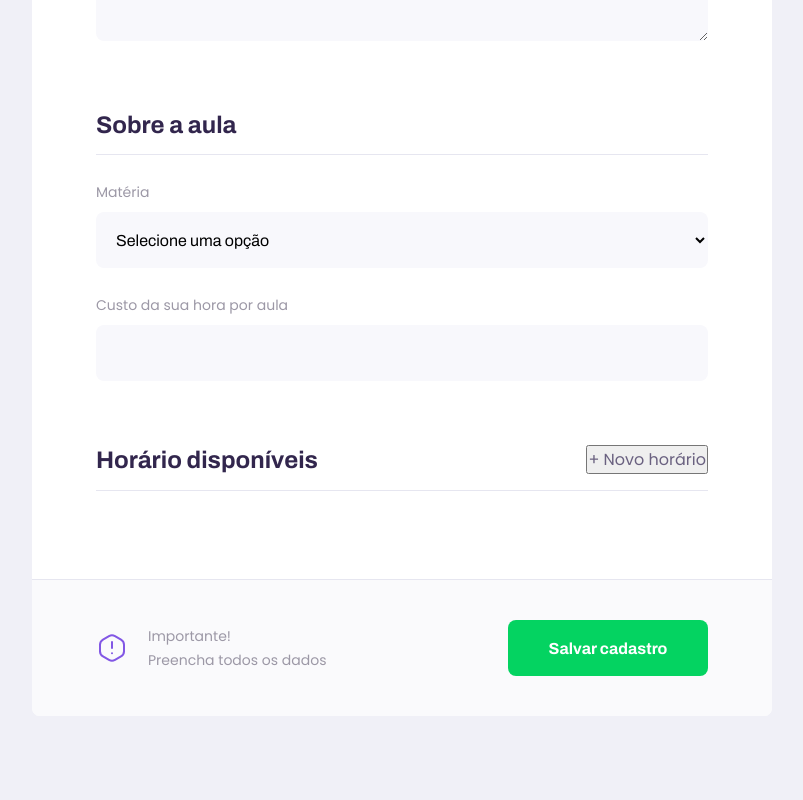
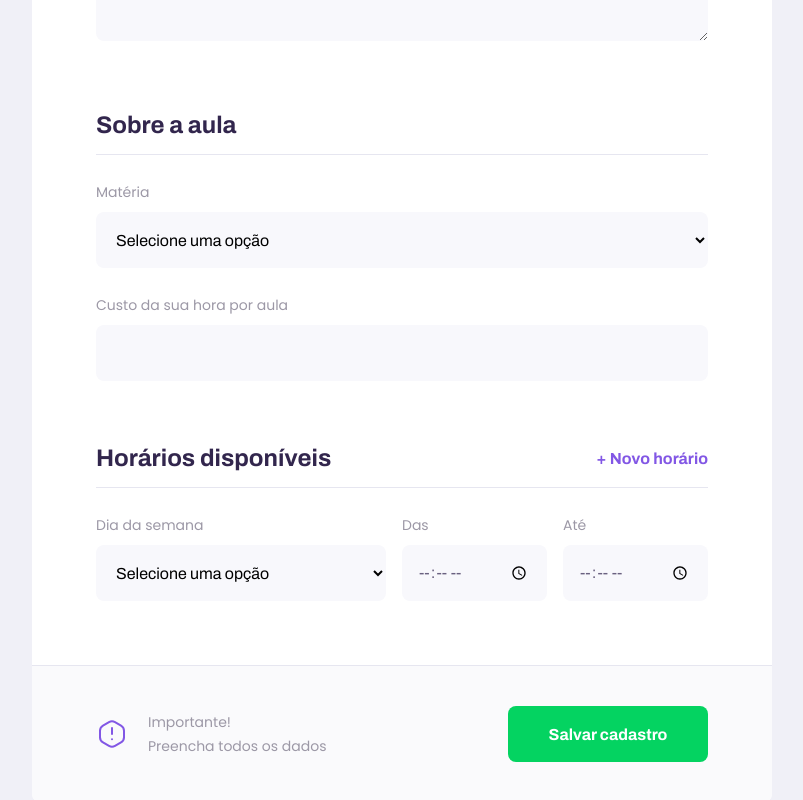
Before and after one commit to carolinaferreira/proffy, a React (Create React App) app: page /give-classes in a window 1280 px wide. Shown: the part 910-1710 px from the top of the page, without its empty margins (238-1041 px from the left). Before the commit the page ends 1626 px from the top, so only its background shows below. Built offline with nearby package versions, Linux system fonts and the light colour scheme.

Commit message:
finished teacher form layout

```diff
--- a/src/pages/TeacherForm/index.tsx
+++ b/src/pages/TeacherForm/index.tsx
@@ -35,11 +35,29 @@
                 </fieldset>
                 <fieldset>
                     <legend>
-                        Horário disponíveis
+                        Horários disponíveis
                         <button type="button">
                             + Novo horário
                         </button>
                     </legend>
+
+                    <div className="schedule-item">
+                    <Select
+                        name="week_day"
+                        label="Dia da semana"
+                        options={[
+                            { value:'0', label:'Domingo' },
+                            { value:'1', label:'Segunda-feira' },
+                            { value:'2', label:'Terça-feira' },
+                            { value:'3', label:'Quarta-feira' },
+                            { value:'4', label:'Quinta-feira' },
+                            { value:'5', label:'Sexta-feira' },
+                            { value:'6', label:'Sábado' },
+                        ]}
+                    />
+                    <Input name="from" label="Das" type="time"/>
+                    <Input name="to" label="Até " type="time"/>
+                    </div>
                 </fieldset>
                 <footer>
                     <p>
--- a/src/pages/TeacherForm/styles.css
+++ b/src/pages/TeacherForm/styles.css
@@ -39,6 +39,19 @@
     width: 100%;
     padding-bottom: 1.6rem;
     border-bottom: 1px solid var(--color-line-in-white);
+}
+
+#page-teacher-form main fieldset legend button{
+    background: none;
+    border: 0;
+    color: var(--color-primary);
+    font: 700 1.6rem Archivo;
+    cursor: pointer;
+    transition: color 0.2s;
+}
+
+#page-teacher-form main fieldset legend button:hover{
+    color: var(--color-primary-dark)
 }
 
 #page-teacher-form main fieldset .input-block + .textarea-block,
@@ -100,6 +113,17 @@
         padding: 0 6.4rem;
     }
 
+    #page-teacher-form main .schedule-item{
+        display: grid;
+        grid-template-columns: 2fr 1fr 1fr;
+        column-gap: 1.6rem;
+
+    }
+
+    #page-teacher-form main .schedule-item .input-block{
+        margin-top: 0 !important;
+    }
+
     #page-teacher-form main footer{
         padding: 4.0rem 6.4rem;
         display: flex;
```
